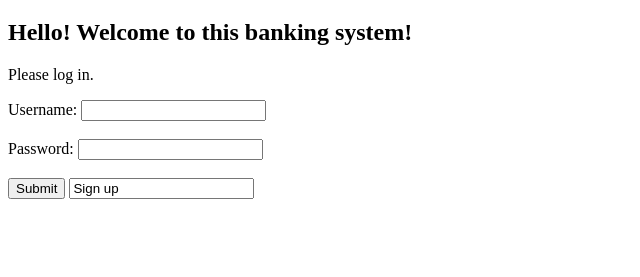
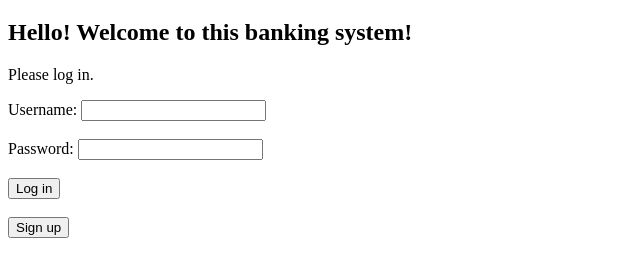
Before and after one commit to yvaine8888/bankingSystem, a plain HTML site: page templates/index.html in a window 1280 px wide. Shown: the part 61-338 px from the top of the page, without its empty margins (0-640 px from the left). Drawn offline with Linux system fonts and the light colour scheme.

Commit message:
Update index.html

```diff
--- a/templates/index.html
+++ b/templates/index.html
@@ -3,21 +3,19 @@
 <head>
     <meta charset="UTF-8">
     <title>Bank</title>
-    <link rel="stylesheet" href="/static/style.css">
+    <!--<link rel="stylesheet" href="/static/style.css">-->
+    <link rel="icon" type="image/x-icon" href="images/favicon.ico">
 </head>
 <body>
     <h1>Bank</h1>
     <h2>Hello! Welcome to this banking system!</h2>
     <p>Please log in.</p>
 
-    <form action="/static/script.js" method="get">
-      <label for="username">Username:</label>
-      <input type="text" id="username" name="username"><br><br>
-      <label for="password">Password:</label>
-      <input type="text" id="password" name="password"><br><br>
-      <input type="submit" value="Submit">
-      <input type="signup" value="Sign up">
-    </form>
-
+    <label for="username">Username:</label>
+    <input type="text" id="username" name="username"><br><br>
+    <label for="pwd">Password:</label>
+    <input type="text" id="pwd" name="pwd"><br><br>
+    <button type="button" id="login">Log in</button><br><br>
+    <button type="button" id="signup">Sign up</button>
 </body>
 </html>
```
